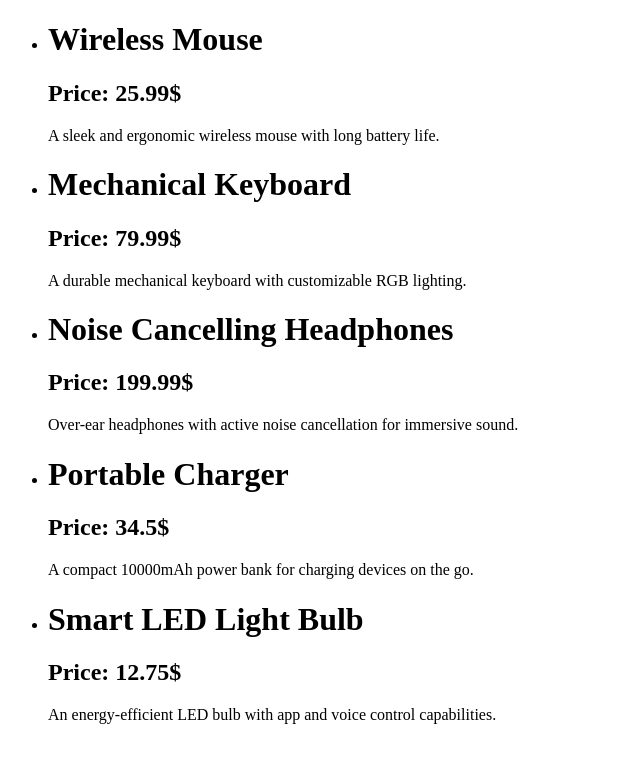
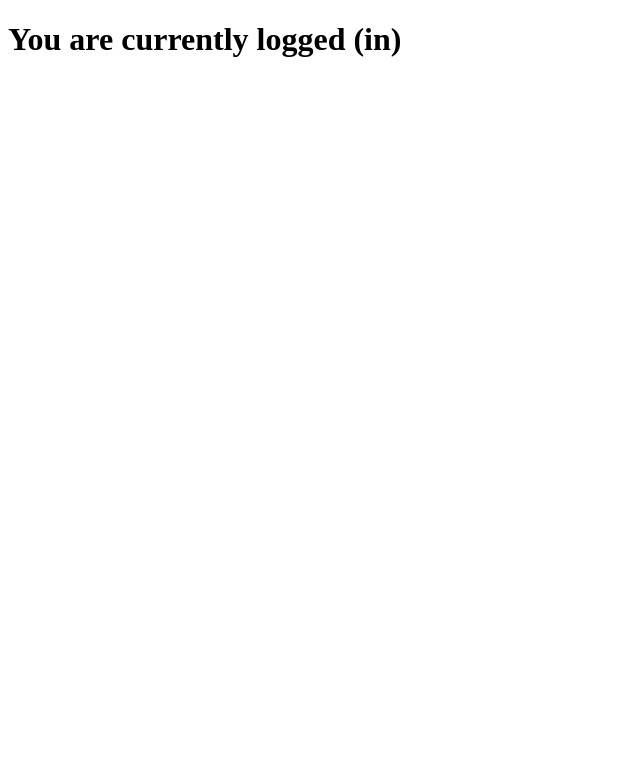
Before and after one commit to MasterShifuCsgo/Learn-React, a React (Create React App) app: page / in a window 1280 px wide. Shown: the top 762 px of the page, without its empty margins (0-640 px from the left). Built offline with nearby package versions, Linux system fonts and the light colour scheme.

Commit message:
classes in react

```diff
--- a/src/App.js
+++ b/src/App.js
@@ -1,24 +1,24 @@
 import React from 'react';
-import products from './components/other/productList'
-import Product from './components/Product';
-
-function App(){
 
 
-  const productsComponents = products.map(
-  (obj) => {
-  return <li><Product key={obj.id} name={obj.name} price={obj.price} description={obj.description}></Product></li>
-  });
+class App extends React.Component {
+  constructor(){
+    super()
+    this.state = {
+      isLoggedIn:true,
+    }
+  }
 
+  isUserLoggedIn() {
+    return this.state.isLoggedIn;
+  }
 
-  return(
-    <div>
-      <ul>
-        {productsComponents}
-      </ul>
+  render(){
+    return (<div>
+      <h1>You are currently logged ({ this.isUserLoggedIn() ? "in": "out"})</h1>
+    </div>)
 
-    </div>
-  )
+  }
 }
 
 export default App
--- a/src/components/Product.js
+++ /dev/null
@@ -1,18 +0,0 @@
-import React from 'react';
-/*
-    id: 1,
-    name: "Wireless Mouse",
-    price: 25.99,
-    description: "A sleek and ergonomic wireless mouse with long battery life."
-*/
-function Product(props){
-  return(
-    <div className='product-item'>
-      <h1>{props.name}</h1>
-      <h2>Price: {props.price}$</h2>
-      <p>{props.description}</p>
-    </div>
-  )
-}
-
-export default Product
--- a/src/components/other/productList.js
+++ /dev/null
@@ -1,34 +0,0 @@
-const products = [
-  {
-    id: 1,
-    name: "Wireless Mouse",
-    price: 25.99,
-    description: "A sleek and ergonomic wireless mouse with long battery life."
-  },
-  {
-    id: 2,
-    name: "Mechanical Keyboard",
-    price: 79.99,
-    description: "A durable mechanical keyboard with customizable RGB lighting."
-  },
-  {
-    id: 3,
-    name: "Noise Cancelling Headphones",
-    price: 199.99,
-    description: "Over-ear headphones with active noise cancellation for immersive sound."
-  },
-  {
-    id: 4,
-    name: "Portable Charger",
-    price: 34.50,
-    description: "A compact 10000mAh power bank for charging devices on the go."
-  },
-  {
-    id: 5,
-    name: "Smart LED Light Bulb",
-    price: 12.75,
-    description: "An energy-efficient LED bulb with app and voice control capabilities."
-  }
-];
-
-export default products
--- a/src/index.js
+++ b/src/index.js
@@ -4,4 +4,4 @@ import {createRoot} from 'react-dom/client';
 import App from './App';
 
 const root = createRoot(document.querySelector('#root'));
-root.render(<App></App>);
+root.render(<App name="Kaspar"></App>);
```
